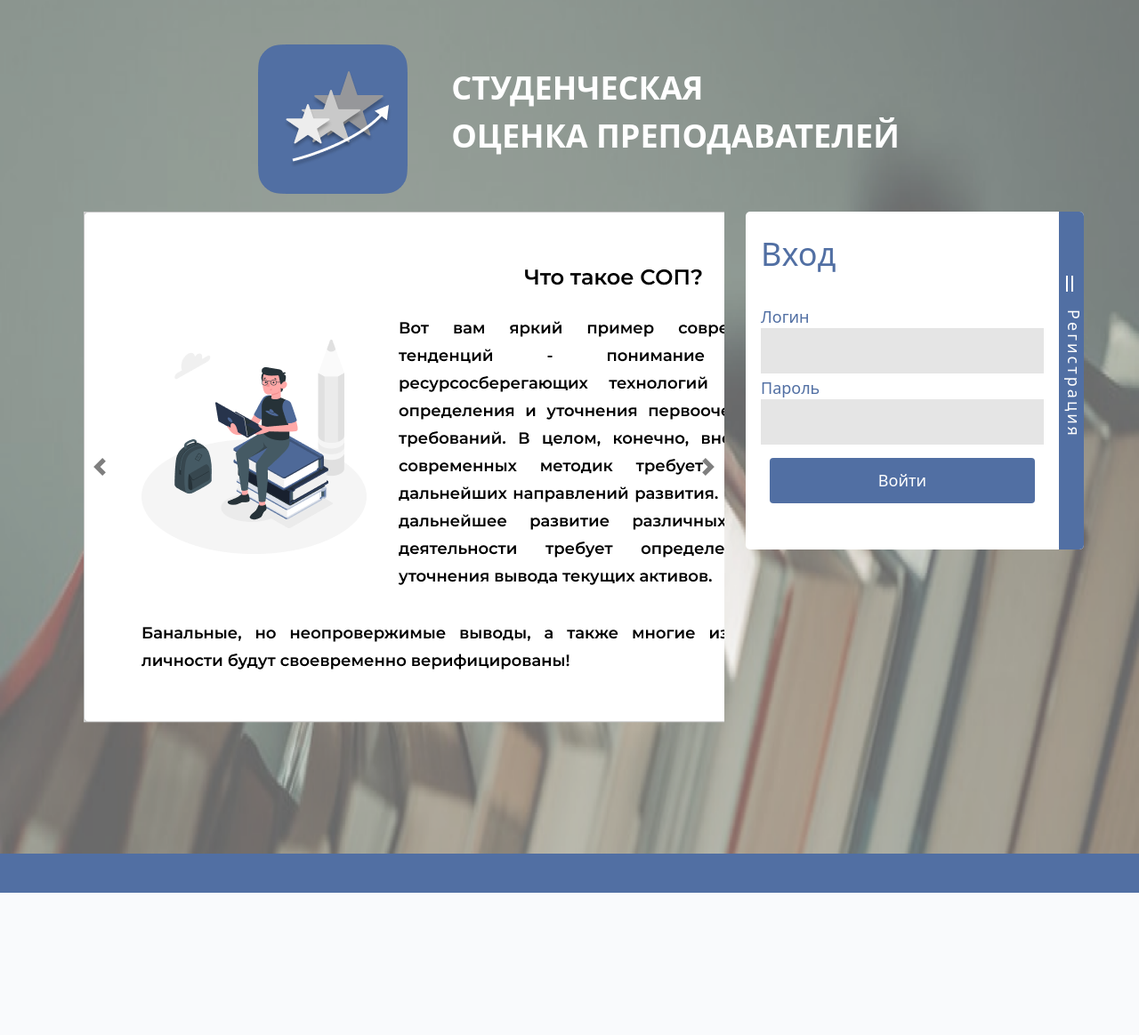
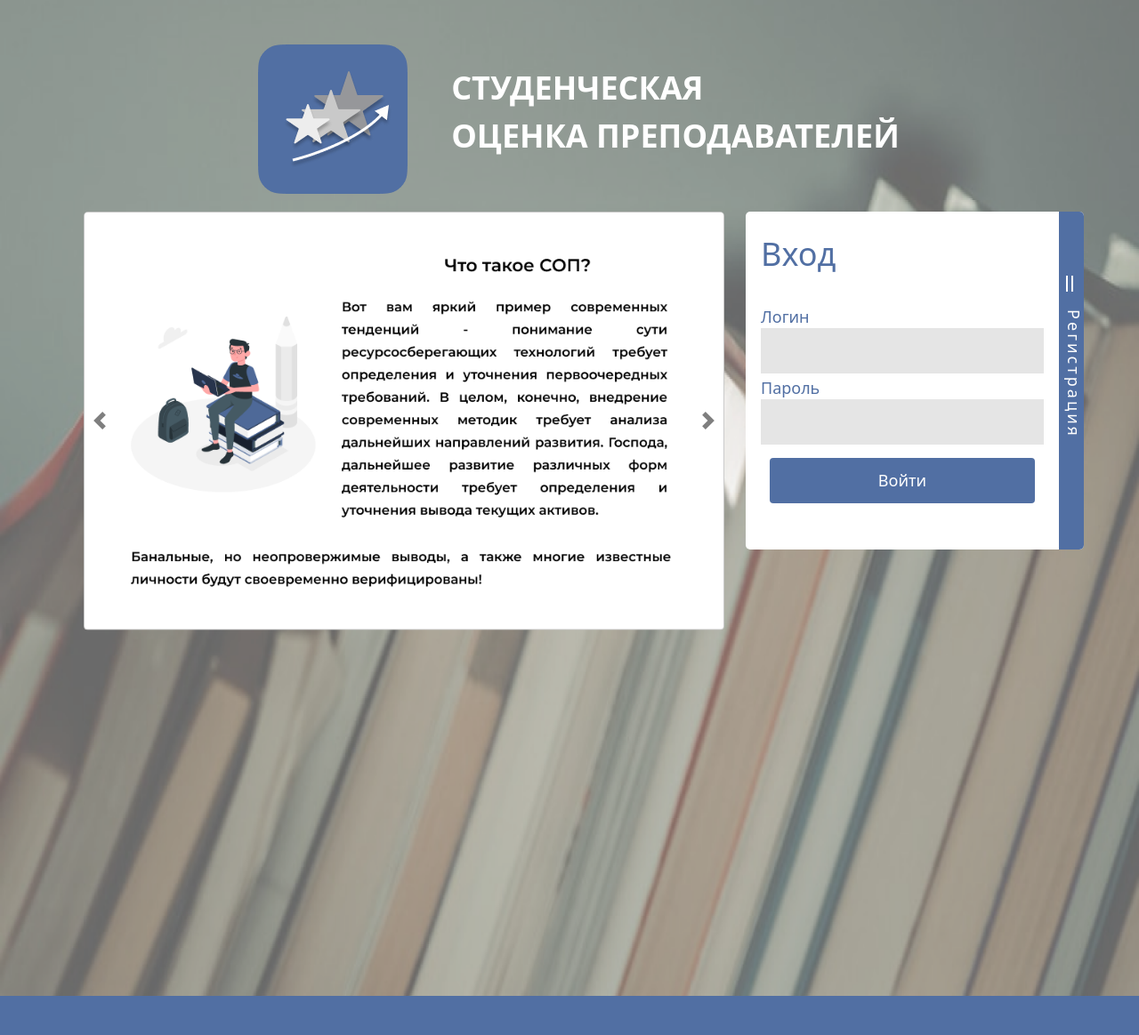
Before and after one commit to f55desu/STR-system, a Django app: page / in a window 1280 px wide. Shown: the part 70-1234 px from the top of the page at 89% size. Before the commit the page ends 1074 px from the top, so only its background shows below. Run offline with Django 3.2, Linux system fonts and the light colour scheme; some libraries are stand-ins or nearby versions.

Commit message:
Adapted carousel and some other fixes.
Co-authored-by: Tanya-Podoprikhina <Tanya-Podoprikhina@users.noreply.github.com>

```diff
--- a/DjangoServer/STR/static/STR/css/SOP.css
+++ b/DjangoServer/STR/static/STR/css/SOP.css
@@ -83,9 +83,9 @@ svg {
 .form {
     z-index: 15;
     position: relative;
-    min-height: 120vh;
+    min-height: 140vh;
     background: url('../media/background.png') no-repeat;
-    background-size: 100% 1500px;
+    background-size: 100% 140vh;
     color: black;
     margin: 0 auto;
     overflow: hidden;
@@ -135,7 +135,9 @@ svg {
 .carousel-inner {
     position: relative;
     width: 100%;
+    height: auto;
     overflow: hidden;
+    border-radius: 5px;
 }
 .carousel-item {
     position: relative;
@@ -150,6 +152,11 @@ svg {
     opacity: 0;
     transition-duration: 0.2s;
     transition-property: opacity;
+}
+
+.carousel-item img{
+    width: 100%;
+    height: auto;
 }
 
 .carousel-item-next,
--- a/DjangoServer/STR/templates/STR/registration.html
+++ b/DjangoServer/STR/templates/STR/registration.html
@@ -30,13 +30,13 @@
                                 <div class="carousel-item">
                                     <img  src="{% static 'STR/media/slide3.png' %}" alt="Third slide">
                                 </div>
-                            </div>
                                 <a class="carousel-control-prev" href="#carouselExampleControls" role="button" data-slide="prev">
                                 <span class="carousel-control-prev-icon" aria-hidden="true"></span>
                                 </a>
                                 <a class="carousel-control-next" href="#carouselExampleControls" role="button" data-slide="next">
                                 <span class="carousel-control-next-icon" aria-hidden="true"></span>
                                 </a>
+                            </div>
                           </div>
                     </div>
                 </div>
```
Lines whose indentation alone changed are shown as unchanged.
